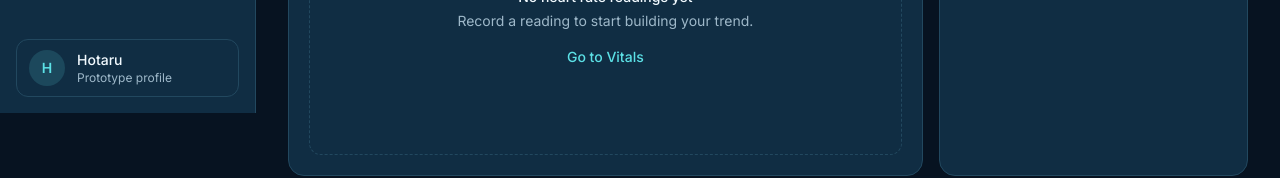
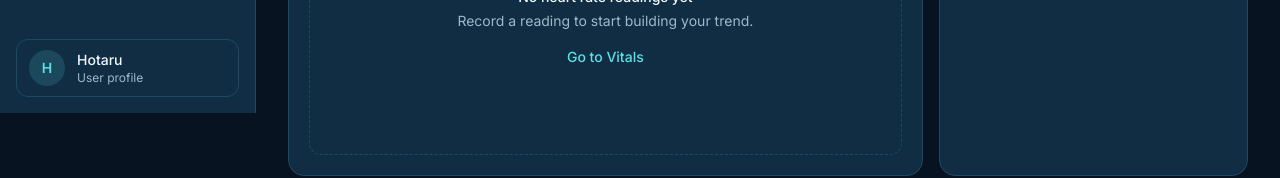
Before and after one commit to iredia039/senzora-health-intelligience, a Next.js app in the folder web/: page /dashboard in a window 1280 px wide. Shown: the part 687-865 px from the top of the page. Built offline with nearby package versions, Linux system fonts and the light colour scheme.

Commit message:
change user profile name

```diff
--- a/web/components/layout/AppShell.tsx
+++ b/web/components/layout/AppShell.tsx
@@ -47,7 +47,7 @@ function ProfileCard({ onNavigate }: { onNavigate?: () => void }) {
       </span>
       <span className="leading-tight">
         <span className="block text-sm font-medium text-fg">Hotaru</span>
-        <span className="block text-xs text-muted">Prototype profile</span>
+        <span className="block text-xs text-muted">User profile</span>
       </span>
     </Link>
   );
```
